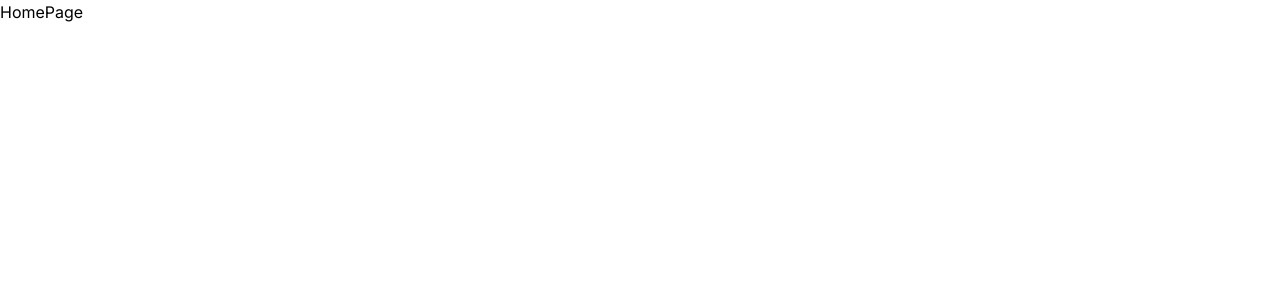
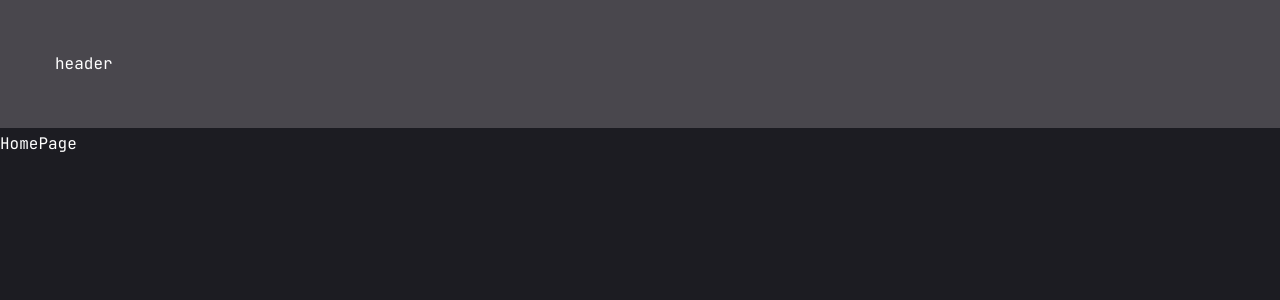
Before and after one commit to CesaltinoFelix/cesaltino-felix-portifolio, a Next.js app: page / in a window 1280 px wide. Shown: the top 300 px of the page. Built offline with nearby package versions, Linux system fonts and the light colour scheme.

Commit message:
updating code

```diff
--- a/app/globals.css
+++ b/app/globals.css
@@ -1,3 +1,9 @@
 @tailwind base;
   @tailwind components;
   @tailwind utilities;
+
+  @layer base{
+    body{
+      @apply font-primary bg-primary text-white leading-loose;
+    }
+  }
--- a/app/layout.jsx
+++ b/app/layout.jsx
@@ -1,7 +1,14 @@
-import { Inter } from "next/font/google";
+import { JetBrains_Mono } from "next/font/google";
 import "./globals.css";
 
-const inter = Inter({ subsets: ["latin"] });
+//components
+import Header from "@/components/Header";
+
+const jetbrainsMono = JetBrains_Mono({
+  subsets: ["latin"],
+  weight: ["100", "200", "300", "400", "500", "600", "700", "800"],
+  variable: '--font-jetbrainsMono'
+});
 
 export const metadata = {
   title: "Create Next App",
@@ -11,7 +18,10 @@
 export default function RootLayout({ children }) {
   return (
     <html lang="en">
-      <body className={inter.className}>{children}</body>
+      <body className={jetbrainsMono.variable}>
+        <Header/>
+        {children}
+      </body>
     </html>
   );
 }
--- /dev/null
+++ b/components/Header.jsx
@@ -0,0 +1,12 @@
+import Link from "next/link";
+import { Button } from "./ui/button";
+
+const Header = () => {
+    return (
+        <header className="py-8 xl:py-12 text-white bg-pink-50/20">
+            <div className="container mx-auto">header</div>
+        </header>
+    );
+}
+
+export default Header
--- a/tailwind.config.js
+++ b/tailwind.config.js
@@ -19,7 +19,17 @@
       lg: "960px",
       xl: "1200px",
     },
+    fontFamily: {
+      primary: "var(--font-jetbrainsMono)",
+    },
     extend: {
+      colors:{
+        primary: "#1c1c22",
+        accent:{
+          DEFAULT: "#00ff99",
+          hover: "#00e187"
+        }
+      },
       keyframes: {
         "accordion-down": {
           from: { height: "0" },
```
